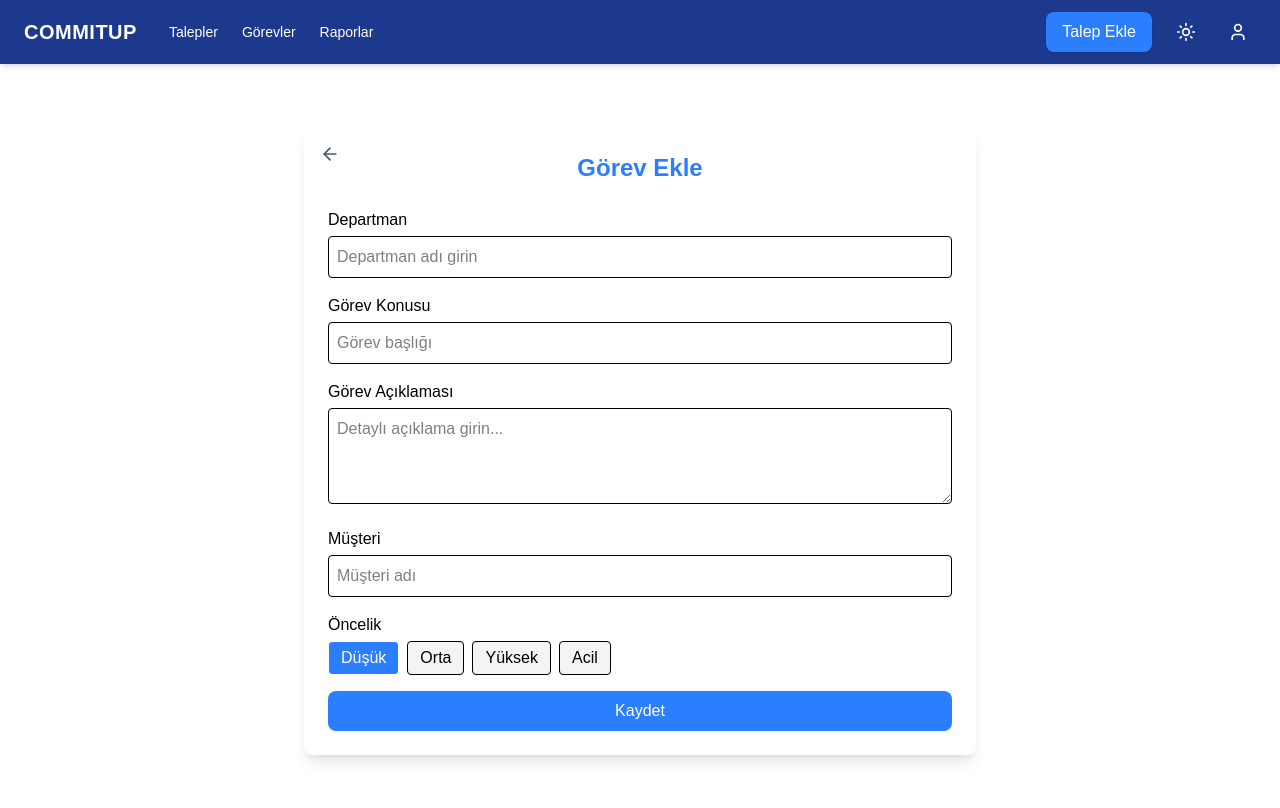
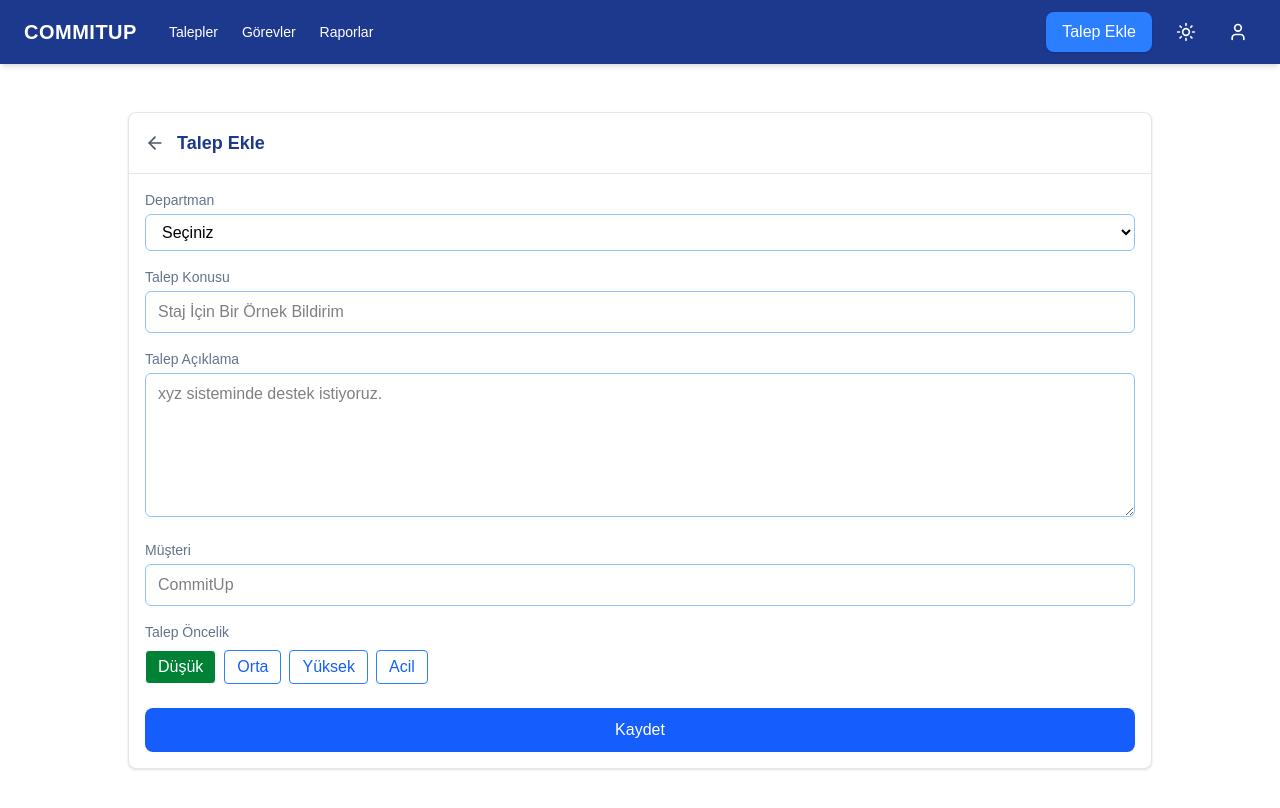
Before and after one commit to s-nuraksu/task-tracker, a Next.js app: page /tasks/new in a window 1280 px wide. Shown: the top 808 px of the page. Built offline with nearby package versions, Linux system fonts and the light colour scheme; no server answers.

Commit message:
UI changes

```diff
--- a/src/app/tasks/[id]/page.tsx
+++ b/src/app/tasks/[id]/page.tsx
@@ -19,50 +19,136 @@ export default async function TaskDetailPage({ params }: TaskPageProps) {
   if (!task) return notFound();
 
       return (
-    <main className="max-w-xl mx-auto mt-10 p-6 bg-white rounded-xl shadow-lg text-black">
-       <div className="flex items-center gap-1 mb-6">
-    <Link
-      href="/"
-      className="flex items-center text-gray-600 hover:text-blue-600"
-    >
+    <main className="max-w-5xl mx-auto mt-10 bg-white rounded-lg shadow border border-gray-200 text-black">
+      {/* Üst başlık bar - COMMITUP benzeri stil */}
+      <div className="flex items-center justify-between bg-blue-800 text-white px-6 py-4 rounded-t-lg">
+        <div className="flex items-center gap-2">
+          <Link href="/" className="hover:text-gray-300 flex items-center">
             <ArrowLeft className="w-5 h-5 mr-1" />
           </Link>
-
-    <h1 className="absolute left-1/2 -translate-x-1/2 text-2xl font-bold">
-    Görev Detayı
-  </h1>
+          <h1 className="font-bold text-xl">Talep Detay</h1>
         </div>
-
-      <div className="space-y-3">
-        <p><span className="font-semibold">Başlık:</span> {task.title}</p>
-        {task.description && (
-          <p><span className="font-semibold">Açıklama:</span> {task.description}</p>
-        )}
-        <p><span className="font-semibold">Öncelik:</span> {task.priority}</p>
-        <p><span className="font-semibold">Son Tarih:</span> {task.dueDate ? new Date(task.dueDate).toLocaleDateString() : "-"}</p>
-        <p><span className="font-semibold">Durum:</span> {task.completed ? "✅ Tamamlandı" : "⏳ Beklemede"}</p>
-      </div>
-
-      <div className="flex gap-3 mt-6">
-        {/* Düzenle butonu → edit sayfasına gider */}
+        <div className="flex gap-3">
           <Link
             href={`/tasks/${task.id}/edit`}
-          className="px-4 py-2 rounded-lg bg-yellow-500 hover:bg-yellow-600 text-white"
+            className="px-4 py-2 rounded-md bg-yellow-500 hover:bg-yellow-600 text-white font-medium text-sm"
           >
             Düzenle
           </Link>
-
-        {/* Silme formu */}
           <form action={deleteTask}>
             <input type="hidden" name="id" value={task.id} />
             <button
               type="submit"
-            className="px-4 py-2 rounded-lg bg-red-500 hover:bg-red-600 text-white"
+              className="px-4 py-2 rounded-md bg-red-500 hover:bg-red-600 text-white font-medium text-sm"
             >
               Sil
             </button>
           </form>
         </div>
+      </div>
+
+      {/* İçerik alanı */}
+      <div className="p-6">
+
+        {/* Tablo görünümü */}
+        <div className="border border-gray-200 rounded-md overflow-hidden mb-6">
+          <table className="w-full">
+            <tbody className="divide-y divide-gray-200">
+              <tr>
+                <td className="w-1/4 font-semibold bg-gray-50 px-4 py-3 text-sm text-gray-600 border-r border-gray-200">Talep ID</td>
+                <td className="px-4 py-3 text-gray-800">{task.id}</td>
+              </tr>
+              <tr>
+                <td className="w-1/4 font-semibold bg-gray-50 px-4 py-3 text-sm text-gray-600 border-r border-gray-200">Talep Konusu</td>
+                <td className="px-4 py-3 text-gray-800">{task.title}</td>
+              </tr>
+              {task.description && (
+                <tr>
+                  <td className="font-semibold bg-gray-50 px-4 py-3 text-sm text-gray-600 border-r border-gray-200">Talep Açıklama</td>
+                  <td className="px-4 py-3 text-gray-800 whitespace-pre-wrap">{task.description}</td>
+                </tr>
+              )}
+              <tr>
+                <td className="font-semibold bg-gray-50 px-4 py-3 text-sm text-gray-600 border-r border-gray-200">Talep Eden Kullanıcı</td>
+                <td className="px-4 py-3 text-gray-800">—</td>
+              </tr>
+              <tr>
+                <td className="font-semibold bg-gray-50 px-4 py-3 text-sm text-gray-600 border-r border-gray-200">Talep Eden Müşteri</td>
+                <td className="px-4 py-3 text-gray-800">
+                  {task.customer || (
+                    <span className="inline-block px-2 py-1 rounded bg-red-100 text-red-800 text-xs">
+                      Bilinmiyor
+                    </span>
+                  )}
+                </td>
+              </tr>
+              <tr>
+                <td className="font-semibold bg-gray-50 px-4 py-3 text-sm text-gray-600 border-r border-gray-200">Talep Departman</td>
+                <td className="px-4 py-3 text-gray-800">
+                  {task.department ? (
+                    <span className="inline-block px-3 py-1 rounded bg-blue-100 text-blue-800 text-sm">
+                      {task.department}
+                    </span>
+                  ) : (
+                    "-"
+                  )}
+                </td>
+              </tr>
+              <tr>
+                <td className="font-semibold bg-gray-50 px-4 py-3 text-sm text-gray-600 border-r border-gray-200">Talep Tarihi</td>
+                <td className="px-4 py-3 text-gray-800">
+                  {new Date(task.createdAt).toLocaleString("tr-TR", {
+                    day: "2-digit",
+                    month: "2-digit",
+                    year: "numeric",
+                    hour: "2-digit",
+                    minute: "2-digit"
+                  })}
+                </td>
+              </tr>
+              <tr>
+                <td className="font-semibold bg-gray-50 px-4 py-3 text-sm text-gray-600 border-r border-gray-200">Talep Öncelik</td>
+                <td className="px-4 py-3 text-gray-800">
+                  {task.priority === "low" && (
+                    <span className="inline-block px-3 py-1 rounded bg-green-100 text-green-800 text-sm">
+                      Düşük
+                    </span>
+                  )}
+                  {task.priority === "medium" && (
+                    <span className="inline-block px-3 py-1 rounded bg-orange-100 text-orange-800 text-sm">
+                      Orta
+                    </span>
+                  )}
+                  {task.priority === "high" && (
+                    <span className="inline-block px-3 py-1 rounded bg-yellow-100 text-yellow-800 text-sm">
+                      Yüksek
+                    </span>
+                  )}
+                  {task.priority === "urgent" && (
+                    <span className="inline-block px-3 py-1 rounded bg-red-100 text-red-800 text-sm">
+                      Acil
+                    </span>
+                  )}
+                </td>
+              </tr>
+              <tr>
+                <td className="font-semibold bg-gray-50 px-4 py-3 text-sm text-gray-600 border-r border-gray-200">Talep Durum</td>
+                <td className="px-4 py-3 text-gray-800">
+                  {task.completed ? (
+                    <span className="inline-block px-3 py-1 rounded bg-green-100 text-green-800 text-sm">
+                      Çözüldü
+                    </span>
+                  ) : (
+                    <span className="inline-block px-3 py-1 rounded bg-blue-100 text-blue-800 text-sm">
+                      İşlemde
+                    </span>
+                  )}
+                </td>
+              </tr>
+            </tbody>
+          </table>
+        </div>
+      </div>
     </main>
   );
 }
--- a/src/app/tasks/new/page.tsx
+++ b/src/app/tasks/new/page.tsx
@@ -23,83 +23,100 @@ export default function NewTaskPage() {
     });
 
     if (res.ok) {
-      router.push("/"); // Kaydettikten sonra ana sayfaya dön
+      router.push("/");
     }
   }
 
     return (
-    <main className="max-w-2xl mx-auto mt-10 bg-white p-6 rounded-lg shadow-lg relative">
-      {/* 🔙 Geri Dön Butonu */}
+    <main className="px-4 py-6">
+      <div className="max-w-5xl mx-auto">
+        {/* Form kartı - Başlık buraya taşındı */}
+        <div className="bg-white rounded-lg shadow border border-slate-200">
+          {/* Başlık satırı - beyaz div içinde */}
+          <div className="flex items-center justify-between p-4 border-b border-slate-200">
+            <div className="flex items-center">
+              {/* 🔙 Geri Dön Butonu - sadece ok */}
               <button
                 onClick={() => router.push("/")}
-        className="absolute top-4 left-4 flex items-center text-gray-600 hover:text-blue-600"
+                className="flex items-center text-gray-600 hover:text-blue-600 mr-3"
               >
-        <ArrowLeft className="w-5 h-5 mr-1" />
+                <ArrowLeft className="w-5 h-5" />
               </button>
+              <h2 className="text-lg font-semibold text-blue-900">Talep Ekle</h2>
+            </div>
+          </div>
 
-      <h1 className="text-2xl font-bold mb-6 text-blue-500 text-center">
-        Görev Ekle
-      </h1>
-
-      <form onSubmit={handleSubmit} className="space-y-4">
+          <form
+            onSubmit={handleSubmit}
+            className="p-4 space-y-4"
+          >
             {/* Departman */}
             <div>
-          <label className="block mb-1 font-medium text-black">Departman</label>
-          <input
+              <label className="block mb-1 text-sm text-slate-500">Departman</label>
+              <select
                 value={department}
                 onChange={(e) => setDepartment(e.target.value)}
-            className="w-full border p-2 rounded text-black"
-            placeholder="Departman adı girin"
-          />
+                className="w-full rounded-md border border-blue-300 focus:outline-none focus:ring-2 focus:ring-blue-400 focus:border-blue-400 px-3 py-2 text-black"
+              >
+                <option value="">Seçiniz</option>
+                <option>System Support Team</option>
+                <option>System Analysis Team</option>
+              </select>
             </div>
 
-        {/* Görev Konusu */}
+            {/* Talep Konusu */}
             <div>
-          <label className="block mb-1 font-medium text-black">Görev Konusu</label>
+              <label className="block mb-1 text-sm text-slate-500">Talep Konusu</label>
               <input
                 value={title}
                 onChange={(e) => setTitle(e.target.value)}
-            className="w-full border p-2 rounded text-black"
-            placeholder="Görev başlığı"
+                className="w-full rounded-md border border-blue-300 focus:outline-none focus:ring-2 focus:ring-blue-400 focus:border-blue-400 px-3 py-2 text-black"
+                placeholder="Staj İçin Bir Örnek Bildirim"
                 required
               />
             </div>
 
-        {/* Görev Açıklaması */}
+            {/* Talep Açıklama */}
             <div>
-          <label className="block mb-1 font-medium text-black">Görev Açıklaması</label>
+              <label className="block mb-1 text-sm text-slate-500">Talep Açıklama</label>
               <textarea
                 value={description}
                 onChange={(e) => setDescription(e.target.value)}
-            className="w-full border p-2 rounded h-24 text-black"
-            placeholder="Detaylı açıklama girin..."
+                className="w-full rounded-md border border-blue-300 focus:outline-none focus:ring-2 focus:ring-blue-400 focus:border-blue-400 px-3 py-2 h-36 text-black"
+                placeholder="xyz sisteminde destek istiyoruz."
               />
             </div>
 
             {/* Müşteri */}
             <div>
-          <label className="block mb-1 font-medium text-black">Müşteri</label>
+              <label className="block mb-1 text-sm text-slate-500">Müşteri</label>
               <input
                 value={customer}
                 onChange={(e) => setCustomer(e.target.value)}
-            className="w-full border p-2 rounded text-black"
-            placeholder="Müşteri adı"
+                className="w-full rounded-md border border-blue-300 focus:outline-none focus:ring-2 focus:ring-blue-400 focus:border-blue-400 px-3 py-2 text-black"
+                placeholder="CommitUp"
               />
             </div>
 
-        {/* Öncelik */}
+            {/* Talep Öncelik */}
             <div>
-          <label className="block mb-1 font-medium text-black">Öncelik</label>
+              <label className="block mb-2 text-sm text-slate-500">Talep Öncelik</label>
               <div className="flex gap-2">
                 {["low", "medium", "high", "urgent"].map((level) => (
                   <button
                     type="button"
                     key={level}
                     onClick={() => setPriority(level)}
-                className={`px-3 py-1 rounded border ${
+                    className={`px-3 py-1 rounded border transition font-medium ${
                       priority === level
-                    ? "bg-blue-500 text-white"
-                    : "bg-gray-100 text-black"
+                        ? level === "low"
+                          ? "bg-green-700 text-white"
+                          : level === "medium"
+                          ? "bg-yellow-500 text-white"
+                          : level === "high"
+                          ? "bg-orange-500 text-white"
+                          : "bg-red-600 text-white"
+                        : "bg-white text-blue-600 border-blue-500"
                     }`}
                   >
                     {level === "low" && "Düşük"}
@@ -111,14 +128,18 @@ export default function NewTaskPage() {
               </div>
             </div>
 
-        {/* Kaydet Butonu */}
+            {/* Kaydet */}
+            <div className="pt-2">
               <button
                 type="submit"
-          className="bg-blue-500 hover:bg-blue-600 text-white px-5 py-2 rounded-lg w-full"
+                className="w-full bg-blue-600 hover:bg-blue-700 text-white px-5 py-2.5 rounded-lg font-medium"
               >
                 Kaydet
               </button>
+            </div>
           </form>
+        </div>
+      </div>
     </main>
   );
 }
```
Also changed, not shown: src/app/page.tsx (+35 -10 lines). Lines whose indentation alone changed are shown as unchanged.
